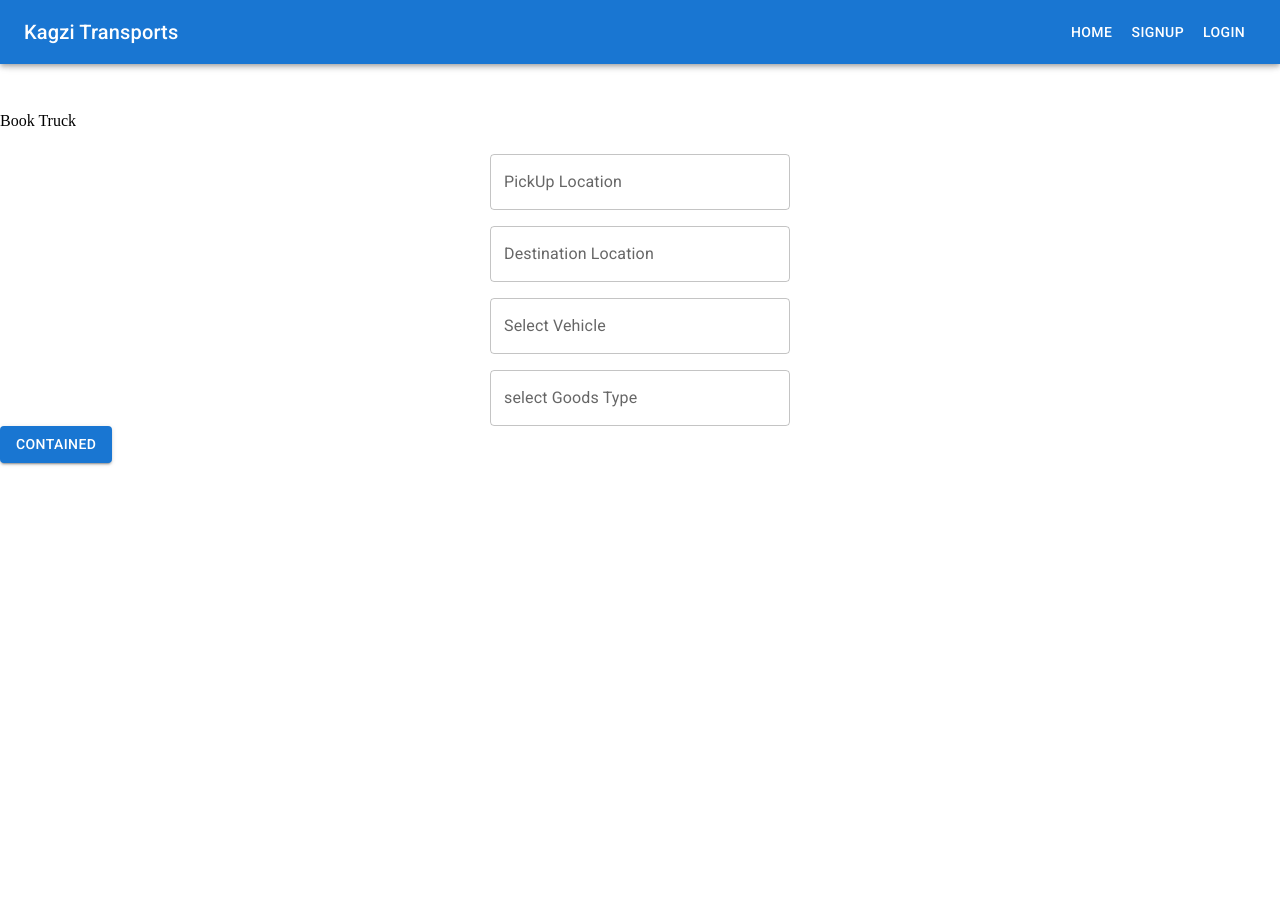
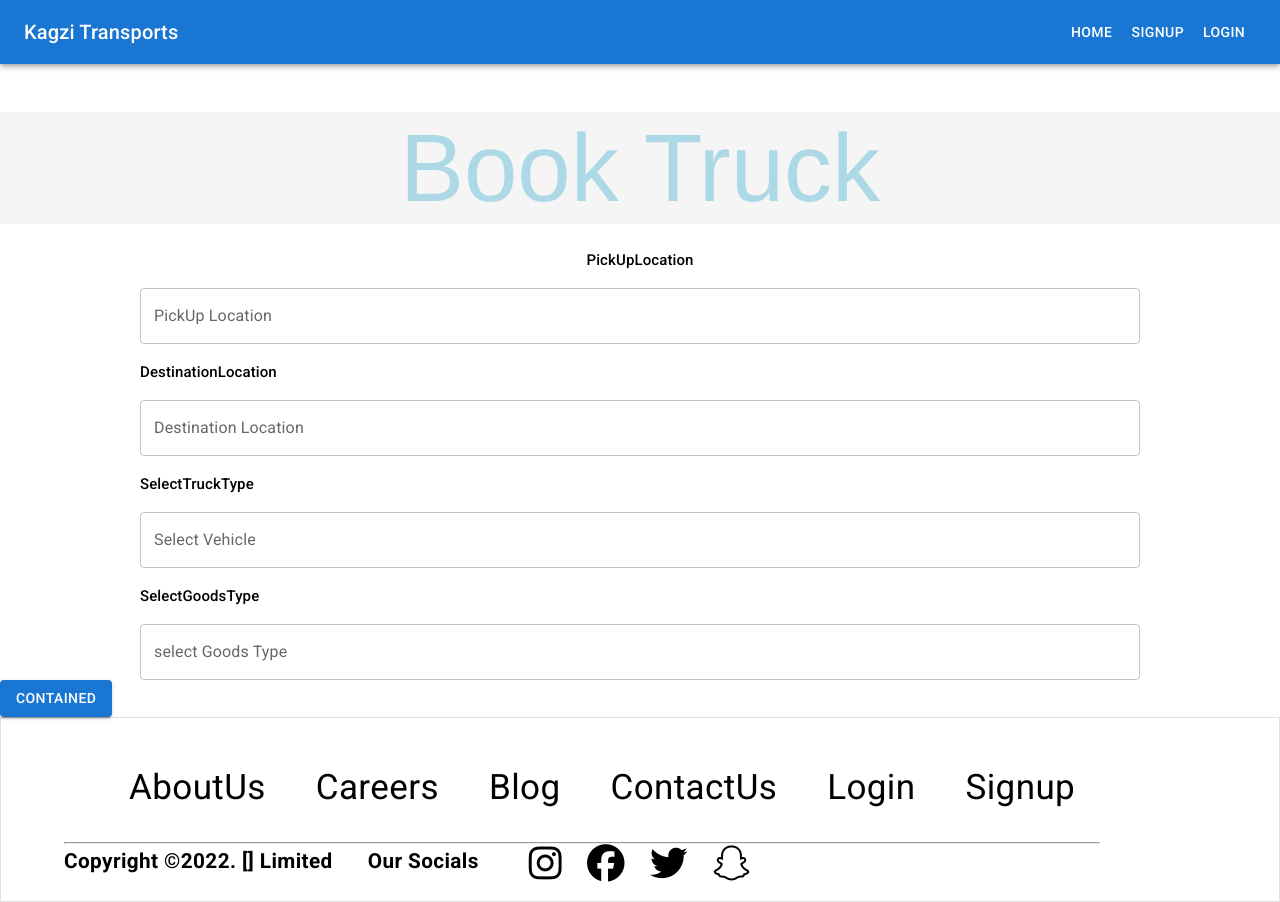
Before and after one commit to AbdulBasitKagzi/ReactDemo, a React (Create React App) app in the folder frontend/: page /booktruck in a window 1280 px wide. Before the commit the page ends 800 px from the top, so only its background shows below. Built offline with nearby package versions, Linux system fonts and the light colour scheme.

Commit message:
minor changes in css

```diff
--- a/frontend/package.json
+++ b/frontend/package.json
@@ -6,6 +6,7 @@
   "dependencies": {
     "@emotion/react": "^11.10.4",
     "@emotion/styled": "^11.10.4",
+    "@fontsource/roboto": "^4.5.8",
     "@mui/icons-material": "^5.10.6",
     "@mui/material": "^5.10.6",
     "@mui/styled-engine-sc": "^5.10.6",
--- a/frontend/public/index.html
+++ b/frontend/public/index.html
@@ -22,6 +22,10 @@
 <link
   rel="stylesheet"
   href="https://fonts.googleapis.com/icon?family=Material+Icons"
+/>
+<link
+  rel="stylesheet"
+  href="https://fonts.googleapis.com/css?family=Roboto:300,400,500,700&display=swap"
 />
 
 <script src="https://kit.fontawesome.com/05cde5c919.js" crossorigin="anonymous"></script>
--- a/frontend/src/App.js
+++ b/frontend/src/App.js
@@ -1,6 +1,5 @@
 import { Routes, Route, Navigate } from "react-router-dom";
 
-import Navbar from "./component/Navbar";
 import BookTruck from "./pages/BookTruck";
 import Home from "./pages/Home";
 import Signin from "./pages/Signin";
--- a/frontend/src/component/Footer.js
+++ b/frontend/src/component/Footer.js
@@ -9,8 +9,9 @@ import Paper from "@mui/material/Paper";
 function Footer() {
   const footer = ["AboutUs", "Careers", "Blog", "ContactUs", "Login", "Signup"];
   return (
+    <div style={{ marginTop: "auto" }}>
       <Paper
-      sx={{ marginTop: "calc(10% + 60px)", bottom: 0 }}
+        sx={{ marginTop: "auto", bottom: 0 }}
         component="footer"
         square
         variant="outlined"
@@ -77,6 +78,7 @@ function Footer() {
           </Box>
         </Container>
       </Paper>
+    </div>
   );
 }
 export default Footer;
--- a/frontend/src/component/Navbar.js
+++ b/frontend/src/component/Navbar.js
@@ -1,6 +1,6 @@
 import * as React from "react";
 import { Link } from "react-router-dom";
-import { useSelector, useDispatch } from "react-redux";
+import { useDispatch } from "react-redux";
 import { useNavigate } from "react-router-dom";
 import { authAction } from "../store/authReducer";
 
@@ -51,8 +51,8 @@ function Navbar(props) {
       </Typography>
       <Divider />
       <List style={{ textDecoration: "none" }}>
-        !value &&
-        {navItems.map((item, index) => (
+        {!value &&
+          navItems.map((item, index) => (
             <ListItem key={index} disablePadding>
               <Link style={{ textDecoration: "none" }} to={item.Link}>
                 <ListItemButton sx={{ textAlign: "center" }}>
@@ -61,8 +61,9 @@ function Navbar(props) {
               </Link>
             </ListItem>
           ))}
-        value &&
-        {newNavItems.map((item, index) => (
+
+        {value &&
+          newNavItems.map((item, index) => (
             <ListItem key={index} disablePadding>
               <Link style={{ textDecoration: "none" }} to={item.Link}>
                 <ListItemButton sx={{ textAlign: "center" }}>
@@ -71,11 +72,11 @@ function Navbar(props) {
               </Link>
             </ListItem>
           ))}
+
         <ListItem disablePadding>
-          <Link style={{ textDecoration: "none" }} to="#">
           <ListItemButton sx={{ textAlign: "center" }}>
             {value && (
-                <ListItemText
+              <Button
                 primary="Log Out"
                 onClick={() => {
                   const token = localStorage.getItem("token");
@@ -83,13 +84,14 @@ function Navbar(props) {
                   localStorage.removeItem("token");
                   localStorage.removeItem("user");
                   setValue("");
+                  navigate("/home");
                   dispatch(authAction.logOut());
-                    navigate("/home");
                 }}
-                />
+              >
+                Log Out
+              </Button>
             )}
           </ListItemButton>
-          </Link>
         </ListItem>
       </List>
     </Box>
@@ -147,7 +149,7 @@ function Navbar(props) {
                 </Link>
               ))}
             {value && (
-              <Link style={{ textDecoration: "none" }} to="#">
+              // <Link style={{ textDecoration: "none" }} to="#">
               <Button
                 sx={{ color: "#fff" }}
                 onClick={() => {
@@ -156,13 +158,13 @@ function Navbar(props) {
                   localStorage.removeItem("token");
                   localStorage.removeItem("user");
                   setValue("");
+                  navigate("/home");
                   dispatch(authAction.logOut());
-                    navigate("/home");
                 }}
               >
                 Log Out
               </Button>
-              </Link>
+              // </Link>
             )}
           </Box>
         </Toolbar>
--- a/frontend/src/pages/BookTruck.js
+++ b/frontend/src/pages/BookTruck.js
@@ -4,12 +4,20 @@ import { useDispatch, useSelector } from "react-redux";
 import { getVehicle } from "../store/vehicleReducer";
 import { getGoods } from "../store/goodsReducer";
 
+import { createTheme } from "@mui/material";
+import { Typography } from "@mui/material";
 import TextField from "@mui/material/TextField";
 import Stack from "@mui/material/Stack";
 import Autocomplete from "@mui/material/Autocomplete";
 import Button from "@mui/material/Button";
 import Box from "@mui/material/Box";
 import Alert from "@mui/material/Alert";
+import "@fontsource/roboto/300.css";
+import "@fontsource/roboto/400.css";
+import "@fontsource/roboto/500.css";
+import "@fontsource/roboto/700.css";
+import { ThemeProvider } from "@emotion/react";
+import Footer from "../component/Footer";
 
 // google maps api to use maps services
 // it will provide use with a varible called is loaded
@@ -29,6 +37,22 @@ function BookTruck() {
     { title: "Mumbai" },
   ];
 
+  const theme = createTheme({
+    typography: {
+      fontFamily: [
+        "-apple-system",
+        "BlinkMacSystemFont",
+        '"Segoe UI"',
+        "Roboto",
+        '"Helvetica Neue"',
+        "Arial",
+        "sans-serif",
+        '"Apple Color Emoji"',
+        '"Segoe UI Emoji"',
+        '"Segoe UI Symbol"',
+      ].join(","),
+    },
+  });
   // not working code
   // React.useEffect(() => {
   //   const fetchToken = async () => {
@@ -137,8 +161,21 @@ function BookTruck() {
   return (
     <>
       <Navbar />
+      <Box sx={{ backgroundColor: "whitesmoke" }}>
+        <ThemeProvider theme={theme}>
+          <Typography
+            variant="h1"
+            sx={{
+              textAlign: "center",
+              color: "lightBlue",
+              fontFamily: "Helvetica Neue",
+            }}
+          >
+            Book Truck
+          </Typography>
+        </ThemeProvider>
+      </Box>
 
-      <div>Book Truck</div>
       <div>
         <Box
           component="form"
@@ -146,8 +183,11 @@ function BookTruck() {
           onSubmit={handleSubmit}
           sx={{ mt: 3, textAlign: "-webkit-center" }}
         >
-          <Stack spacing={2} sx={{ width: 300 }}>
+          <Stack spacing={2} sx={{ width: 1000 }}>
             {/* for pickup location */}
+            <Typography variant="h6" sx={{ marginRight: 120, fontSize: 15 }}>
+              PickUpLocation
+            </Typography>
             <Autocomplete
               freeSolo
               id="free-solo-2-demo"
@@ -181,6 +221,12 @@ function BookTruck() {
             )}
 
             {/* for destination location */}
+            <div>
+              <Typography variant="h6" sx={{ marginRight: 120, fontSize: 15 }}>
+                DestinationLocation
+              </Typography>
+            </div>
+
             <Autocomplete
               freeSolo
               ref={destination}
@@ -214,6 +260,11 @@ function BookTruck() {
             )}
 
             {/* to select vehicle */}
+            <div>
+              <Typography variant="h6" sx={{ marginRight: 120, fontSize: 15 }}>
+                SelectTruckType
+              </Typography>
+            </div>
             <Autocomplete
               freeSolo
               ref={vehicle}
@@ -248,6 +299,11 @@ function BookTruck() {
             )}
 
             {/* to select goods */}
+            <div>
+              <Typography variant="h6" sx={{ marginRight: 120, fontSize: 15 }}>
+                SelectGoodsType
+              </Typography>
+            </div>
             <Autocomplete
               freeSolo
               ref={goodsType}
@@ -288,7 +344,7 @@ function BookTruck() {
           </Stack>
         </Box>
       </div>
-      <div></div>
+      <Footer/>
     </>
   );
 }
--- a/frontend/src/pages/Home.css
+++ b/frontend/src/pages/Home.css
@@ -14,7 +14,7 @@ main{
 .hero img{
     margin-top: -160px;
     width: 100%;
-    height: 400px;
+    height: 490px;
 }
 
 .hero .banner-text{
```
Also changed, not shown: 1 other file (tests, documents, lock files or other folders). Lines whose indentation alone changed are shown as unchanged.
